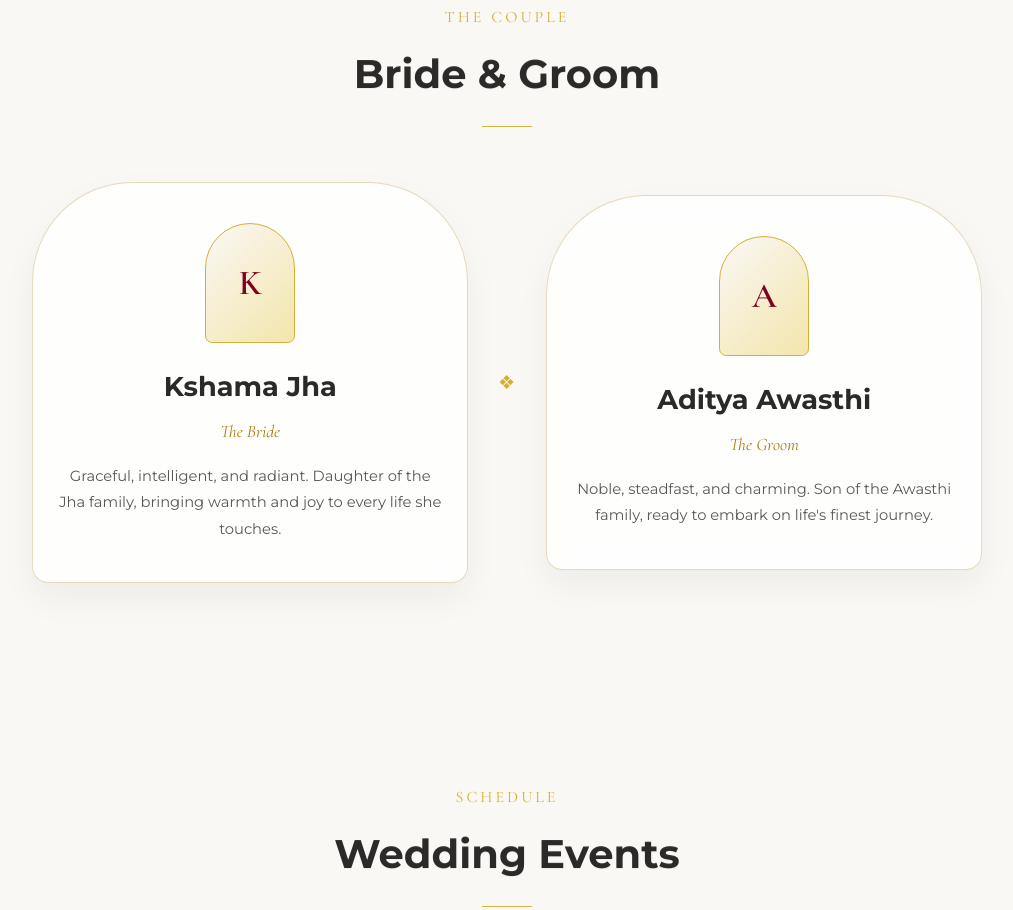
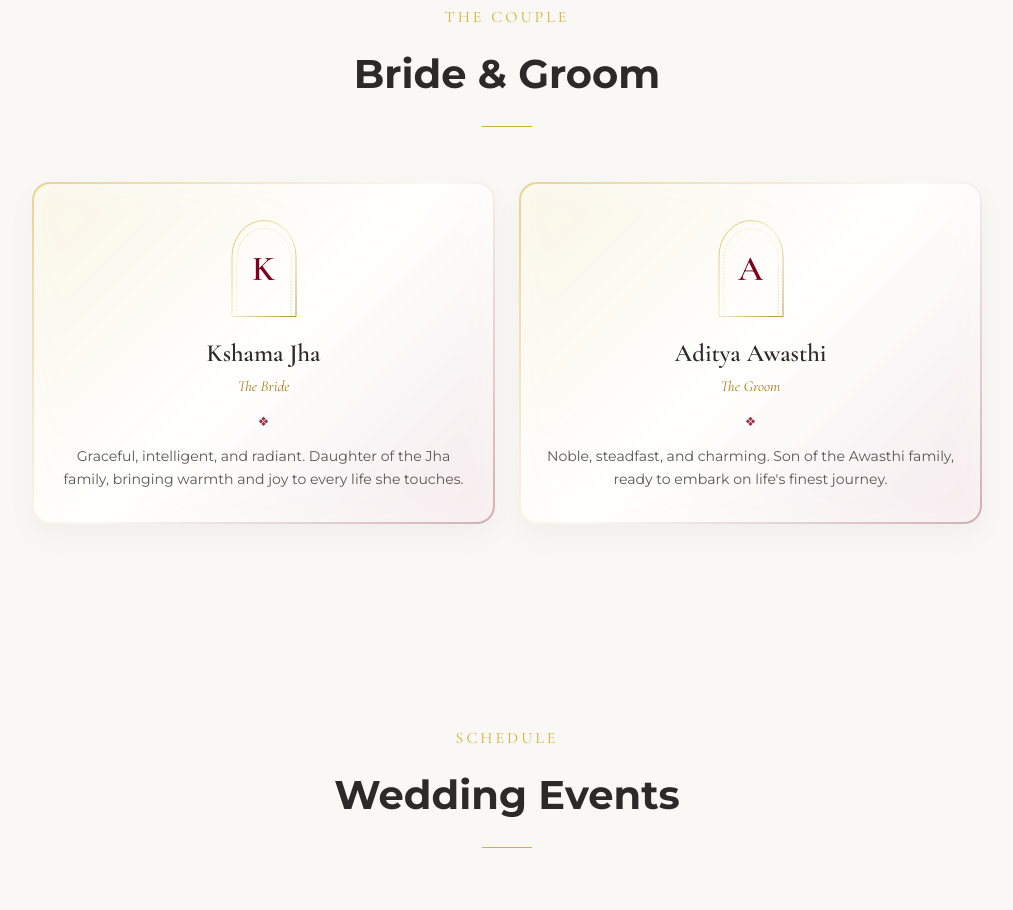
Before and after one commit to jharohit004-cloud/weddingcard, a plain HTML site: page index.html in a window 1280 px wide. Shown: the part 1886-2796 px from the top of the page, without its empty margins (133-1146 px from the left). Drawn offline with nearby package versions, Linux system fonts and the light colour scheme; a web font is replaced by a local one.

Commit message:
Add files via upload

```diff
--- a/index.html
+++ b/index.html
@@ -8,7 +8,7 @@
     <!-- Google Fonts -->
     <link rel="preconnect" href="https://fonts.googleapis.com">
     <link rel="preconnect" href="https://fonts.gstatic.com" crossorigin>
-    <link href="https://fonts.googleapis.com/css2?family=Cormorant+Garamond:ital,wght@0,400;0,600;1,400&family=Montserrat:wght@300;400;500;600;700&family=Rozha+One&family=Yatra+One&display=swap" rel="stylesheet">
+    <link href="https://fonts.googleapis.com/css2?family=Cormorant+Garamond:ital,wght@0,300;0,400;0,600;1,400&family=Montserrat:wght@300;400;500;600;700&family=Rozha+One&family=Yatra+One&display=swap" rel="stylesheet">
 
     <!-- FontAwesome Icons -->
     <link rel="stylesheet" href="https://cdnjs.cloudflare.com/ajax/libs/font-awesome/6.4.0/css/all.min.css">
@@ -175,10 +175,10 @@
         </div>
     </section>
 
-    <!-- The Couple Section -->
+    <!-- The Couple Section (Aesthetic Side-by-Side Cards with Smooth Scroll Fade-In) -->
     <section class="section couple-section" id="couple">
         <div class="container">
-            <div class="section-header animate-on-scroll fade-up">
+            <div class="section-header animate-on-scroll fade-in-up">
                 <span class="sub-heading"
                       data-en="The Couple"
                       data-hi="॥ वर-वधू परिचय ॥">
@@ -191,37 +191,50 @@
                 <div class="minimal-divider"></div>
             </div>
 
-            <div class="couple-grid">
+            <!-- Aesthetic Side-by-Side Flex Grid -->
+            <div class="couple-side-by-side-grid">
                 <!-- Bride Card -->
-                <div class="glass-card couple-card animate-on-scroll slide-right">
-                    <div class="avatar-frame">
-                        <span class="initial">K</span>
+                <div class="aesthetic-couple-card animate-on-scroll fade-in-up delay-1">
+                    <div class="card-glass-layer"></div>
+                    <div class="card-inner-frame">
+                        <div class="aesthetic-arch-portrait">
+                            <svg viewBox="0 0 100 120" class="arch-svg-art">
+                                <path d="M 10 120 L 10 45 A 40 45 0 0 1 90 45 L 90 120 Z" fill="none" stroke="url(#goldGrad)" stroke-width="1"/>
+                                <path d="M 16 120 L 16 48 A 34 38 0 0 1 84 48 L 84 120 Z" fill="none" stroke="url(#goldGrad)" stroke-width="0.5" stroke-dasharray="2 2"/>
+                            </svg>
+                            <span class="aesthetic-initial">K</span>
                         </div>
                         <h3 data-en="Kshama Jha" data-hi="सौभाग्यकांक्षी क्षमा झा">Kshama Jha</h3>
-                    <p class="role" data-en="The Bride" data-hi="झा कुल की संस्कारी कन्या (वधू)">The Bride</p>
-                    <p class="desc"
+                        <p class="aesthetic-role" data-en="The Bride" data-hi="झा कुल की संस्कारी कन्या (वधू)">The Bride</p>
+                        <div class="aesthetic-ornament">❖</div>
+                        <p class="aesthetic-desc"
                            data-en="Graceful, intelligent, and radiant. Daughter of the Jha family, bringing warmth and joy to every life she touches."
                            data-hi="संस्कारित, सौम्य एवं विदुषी। अपने आचार-विचार और संस्कृति से परिपूर्ण झा परिवार की लाडली पुत्री।">
                             Graceful, intelligent, and radiant. Daughter of the Jha family, bringing warmth and joy to every life she touches.
                         </p>
                     </div>
-
-                <div class="center-symbol animate-on-scroll scale-up">
-                    <span class="knot-symbol">❖</span>
                 </div>
 
                 <!-- Groom Card -->
-                <div class="glass-card couple-card animate-on-scroll slide-left">
-                    <div class="avatar-frame">
-                        <span class="initial">A</span>
+                <div class="aesthetic-couple-card animate-on-scroll fade-in-up delay-2">
+                    <div class="card-glass-layer"></div>
+                    <div class="card-inner-frame">
+                        <div class="aesthetic-arch-portrait">
+                            <svg viewBox="0 0 100 120" class="arch-svg-art">
+                                <path d="M 10 120 L 10 45 A 40 45 0 0 1 90 45 L 90 120 Z" fill="none" stroke="url(#goldGrad)" stroke-width="1"/>
+                                <path d="M 16 120 L 16 48 A 34 38 0 0 1 84 48 L 84 120 Z" fill="none" stroke="url(#goldGrad)" stroke-width="0.5" stroke-dasharray="2 2"/>
+                            </svg>
+                            <span class="aesthetic-initial">A</span>
                         </div>
                         <h3 data-en="Aditya Awasthi" data-hi="आयुष्मान आदित्य अवस्थी">Aditya Awasthi</h3>
-                    <p class="role" data-en="The Groom" data-hi="अवस्थी कुल का सुयोग्य पुत्र (वर)">The Groom</p>
-                    <p class="desc"
+                        <p class="aesthetic-role" data-en="The Groom" data-hi="अवस्थी कुल का सुयोग्य पुत्र (वर)">The Groom</p>
+                        <div class="aesthetic-ornament">❖</div>
+                        <p class="aesthetic-desc"
                            data-en="Noble, steadfast, and charming. Son of the Awasthi family, ready to embark on life's finest journey."
                            data-hi="तेजस्वी, निष्ठावान एवं सदाचारी। अपने संस्कारों और श्रेष्ठ ज्ञान से सर्वजनप्रिय अवस्थी परिवार के कुलदीप।">
                             Noble, steadfast, and charming. Son of the Awasthi family, ready to embark on life's finest journey.
                         </p>
+                    </div>
                 </div>
             </div>
         </div>
--- a/script.js
+++ b/script.js
@@ -13,7 +13,7 @@ document.addEventListener('DOMContentLoaded', () => {
         document.body.classList.add('is-desktop');
     }
 
-    // 2. Persistent Touch & Particle Sparkle Trail Engine (Long Lifespan Sparkles)
+    // 2. Persistent Touch & Particle Sparkle Trail Engine
     const canvas = document.getElementById('sparkle-canvas');
     const ctx = canvas.getContext('2d');
     let sparkles = [];
@@ -29,12 +29,10 @@ document.addEventListener('DOMContentLoaded', () => {
         constructor(x, y) {
             this.x = x;
             this.y = y;
-            // Larger particle sizes on mobile touch
             this.size = Math.random() * 3.5 + 1.2;
             this.speedX = (Math.random() - 0.5) * 1.8;
             this.speedY = (Math.random() - 0.5) * 1.8 - 0.4;
 
-            // Rich Metallic Gold & Diamond Sparkle Color Palette
             const goldTones = [
                 'hsl(43, 74%, 60%)',  // Royal Gold
                 'hsl(48, 89%, 75%)',  // Light Champagne
@@ -43,7 +41,6 @@ document.addEventListener('DOMContentLoaded', () => {
             ];
             this.color = goldTones[Math.floor(Math.random() * goldTones.length)];
             this.opacity = 1;
-            // Slow decay rate (0.005 - 0.01) so sparkles stay on screen much longer!
             this.decay = Math.random() * 0.006 + 0.005;
         }
 
@@ -61,7 +58,6 @@ document.addEventListener('DOMContentLoaded', () => {
             ctx.arc(this.x, this.y, this.size, 0, Math.PI * 2);
             ctx.fill();
 
-            // Soft glow aura around particles
             ctx.shadowBlur = 8;
             ctx.shadowColor = this.color;
             ctx.restore();
@@ -79,7 +75,6 @@ document.addEventListener('DOMContentLoaded', () => {
         }
 
         if (x && y) {
-            // Burst more sparkles per touch drag
             const count = isMobile ? 3 : 2;
             for (let i = 0; i < count; i++) {
                 sparkles.push(new Sparkle(x, y));
@@ -105,7 +100,7 @@ document.addEventListener('DOMContentLoaded', () => {
     }
     animateSparkles();
 
-    // 3. Soothing Ambient Sound Synthesizer (Santoor/Flute Pentatonic Scale)
+    // 3. Soothing Ambient Sound Synthesizer
     let audioCtx = null;
     let isPlaying = false;
     let synthInterval = null;
@@ -165,7 +160,7 @@ document.addEventListener('DOMContentLoaded', () => {
 
     musicBtn.addEventListener('click', toggleAudio);
 
-    // 4. Language Switcher with Cultural Hindu Invitation Wording
+    // 4. Language Switcher
     let currentLang = 'en';
     const langBtn = document.getElementById('lang-toggle');
     const langLabel = document.getElementById('lang-label');
@@ -220,11 +215,11 @@ document.addEventListener('DOMContentLoaded', () => {
     setInterval(updateCountdown, 1000);
     updateCountdown();
 
-    // 6. High-End Scroll Animations
+    // 6. High-End Scroll Fade-In Observer
     const observerOptions = {
         root: null,
-        rootMargin: '0px',
-        threshold: isMobile ? 0.08 : 0.2
+        rootMargin: '0px 0px -50px 0px',
+        threshold: isMobile ? 0.05 : 0.15
     };
 
     const observer = new IntersectionObserver((entries, obs) => {
--- a/style.css
+++ b/style.css
@@ -1,12 +1,12 @@
 /* ==========================================================================
    Advanced Minimalist Mobile-First Wedding Invitation CSS
-   Featuring Long Persistent Sparkle Touch Physics & High-End Mobile Animations
+   Featuring Aesthetic Side-by-Side Couple Cards & Smooth Fade-In Transitions
    ========================================================================== */
 
 :root {
     --bg-color: #FAF8F5;
-    --card-bg: rgba(255, 255, 255, 0.82);
-    --card-border: rgba(197, 160, 89, 0.4);
+    --card-bg: rgba(255, 255, 255, 0.85);
+    --card-border: rgba(212, 175, 55, 0.35);
 
     --text-primary: #2C2A29;
     --text-secondary: #5A5755;
@@ -17,8 +17,8 @@
     --crimson: #800020;
 
     --white: #FFFFFF;
-    --shadow-subtle: 0 15px 35px rgba(0, 0, 0, 0.05);
-    --shadow-gold: 0 12px 30px rgba(212, 175, 55, 0.25);
+    --shadow-subtle: 0 15px 35px rgba(0, 0, 0, 0.04);
+    --shadow-gold: 0 12px 30px rgba(212, 175, 55, 0.22);
 
     --font-heading: 'Cormorant Garamond', Georgia, serif;
     --font-body: 'Montserrat', sans-serif;
@@ -59,6 +59,7 @@ body.lang-hi, body.lang-hi h1, body.lang-hi h2, body.lang-hi h3, body.lang-hi h4
 body.lang-hi .invitation-lead,
 body.lang-hi .welcome-text,
 body.lang-hi .desc,
+body.lang-hi .aesthetic-desc,
 body.lang-hi .event-desc,
 body.lang-hi .venue-desc,
 body.lang-hi label,
@@ -418,61 +419,93 @@ body.lang-hi textarea {
     font-size: 0.9rem;
 }
 
-/* Couple Cards */
-.couple-grid {
-    display: flex;
-    align-items: center;
-    justify-content: space-between;
-    gap: 30px;
+/* AESTHETIC SIDE-BY-SIDE BRIDE & GROOM CARDS */
+.couple-side-by-side-grid {
+    display: grid;
+    grid-template-columns: 1fr 1fr;
+    gap: 24px;
+    align-items: stretch;
 }
 
-.couple-card {
-    flex: 1;
-    text-align: center;
-    padding: 40px 25px;
-    border-radius: 100px 100px 16px 16px;
+.aesthetic-couple-card {
+    position: relative;
+    border-radius: 18px;
+    padding: 2px;
+    background: linear-gradient(135deg, rgba(212, 175, 55, 0.5), rgba(255, 255, 255, 0.2), rgba(128, 0, 32, 0.3));
+    box-shadow: 0 12px 30px rgba(0, 0, 0, 0.04);
+    transition: var(--transition);
 }
 
-.avatar-frame {
-    width: 90px;
-    height: 120px;
-    margin: 0 auto 20px;
-    border: 1px solid var(--gold-primary);
-    border-radius: 50px 50px 8px 8px;
+.aesthetic-couple-card:hover {
+    transform: translateY(-5px);
+    box-shadow: 0 16px 35px rgba(212, 175, 55, 0.2);
+}
+
+.card-inner-frame {
+    background: var(--card-bg);
+    border-radius: 16px;
+    padding: 32px 20px;
+    text-align: center;
+    height: 100%;
+    display: flex;
+    flex-direction: column;
+    align-items: center;
+    backdrop-filter: blur(14px);
+}
+
+.aesthetic-arch-portrait {
+    position: relative;
+    width: 80px;
+    height: 105px;
+    margin: 0 auto 18px;
     display: flex;
     align-items: center;
     justify-content: center;
-    background: linear-gradient(135deg, #FAF8F5, #F3E5AB);
 }
 
-.initial {
+.arch-svg-art {
+    position: absolute;
+    top: 0;
+    left: 0;
+    width: 100%;
+    height: 100%;
+}
+
+.aesthetic-initial {
     font-family: var(--font-heading);
     font-size: 2.2rem;
     color: var(--crimson);
     font-weight: 600;
+    z-index: 2;
 }
 
-.couple-card h3 {
-    font-size: 1.7rem;
+.aesthetic-couple-card h3 {
+    font-family: var(--font-heading);
+    font-size: 1.55rem;
+    color: var(--text-primary);
     margin-bottom: 4px;
+    line-height: 1.2;
 }
 
-.role {
+.aesthetic-role {
     font-family: var(--font-heading);
+    font-size: 0.95rem;
+    font-style: italic;
     color: var(--gold-dark);
-    font-style: italic;
-    font-size: 1.1rem;
-    margin-bottom: 15px;
+    margin-bottom: 10px;
 }
 
-.desc {
-    font-size: 0.92rem;
-    color: var(--text-secondary);
+.aesthetic-ornament {
+    color: var(--crimson);
+    font-size: 0.8rem;
+    margin-bottom: 12px;
+    opacity: 0.8;
 }
 
-.center-symbol {
-    color: var(--gold-primary);
-    font-size: 1.2rem;
+.aesthetic-desc {
+    font-size: 0.88rem;
+    color: var(--text-secondary);
+    line-height: 1.6;
 }
 
 /* VERTICAL TIMELINE STYLES */
@@ -855,12 +888,25 @@ body.lang-hi textarea {
 .slide-left { transform: translateX(45px); }
 .scale-up { transform: scale(0.82); }
 
+/* Fade-In Up Staggered Class for Aesthetic Cards */
+.fade-in-up {
+    transform: translateY(35px);
+}
+
 .animate-on-scroll.is-visible {
     opacity: 1;
     transform: translate(0) scale(1);
 }
 
-/* HIGH-END MOBILE OPTIMIZATIONS & EYE-CATCHING RESPONSIVENESS */
+.delay-1 {
+    transition-delay: 0.15s;
+}
+
+.delay-2 {
+    transition-delay: 0.3s;
+}
+
+/* MOBILE ADAPTATION & RESPONSIVENESS */
 @media (max-width: 768px) {
     .section {
         padding: 65px 16px;
@@ -884,7 +930,40 @@ body.lang-hi textarea {
         font-size: 1.8rem;
     }
 
-    .couple-grid, .rsvp-grid {
+    /* Mobile Side-by-Side Retention */
+    .couple-side-by-side-grid {
+        grid-template-columns: 1fr 1fr;
+        gap: 12px;
+    }
+
+    .card-inner-frame {
+        padding: 22px 10px;
+    }
+
+    .aesthetic-arch-portrait {
+        width: 60px;
+        height: 80px;
+        margin-bottom: 12px;
+    }
+
+    .aesthetic-initial {
+        font-size: 1.7rem;
+    }
+
+    .aesthetic-couple-card h3 {
+        font-size: 1.15rem;
+    }
+
+    .aesthetic-role {
+        font-size: 0.8rem;
+    }
+
+    .aesthetic-desc {
+        font-size: 0.78rem;
+        line-height: 1.45;
+    }
+
+    .rsvp-grid {
         grid-template-columns: 1fr;
         flex-direction: column;
         gap: 22px;
```
Lines whose indentation alone changed are shown as unchanged.
